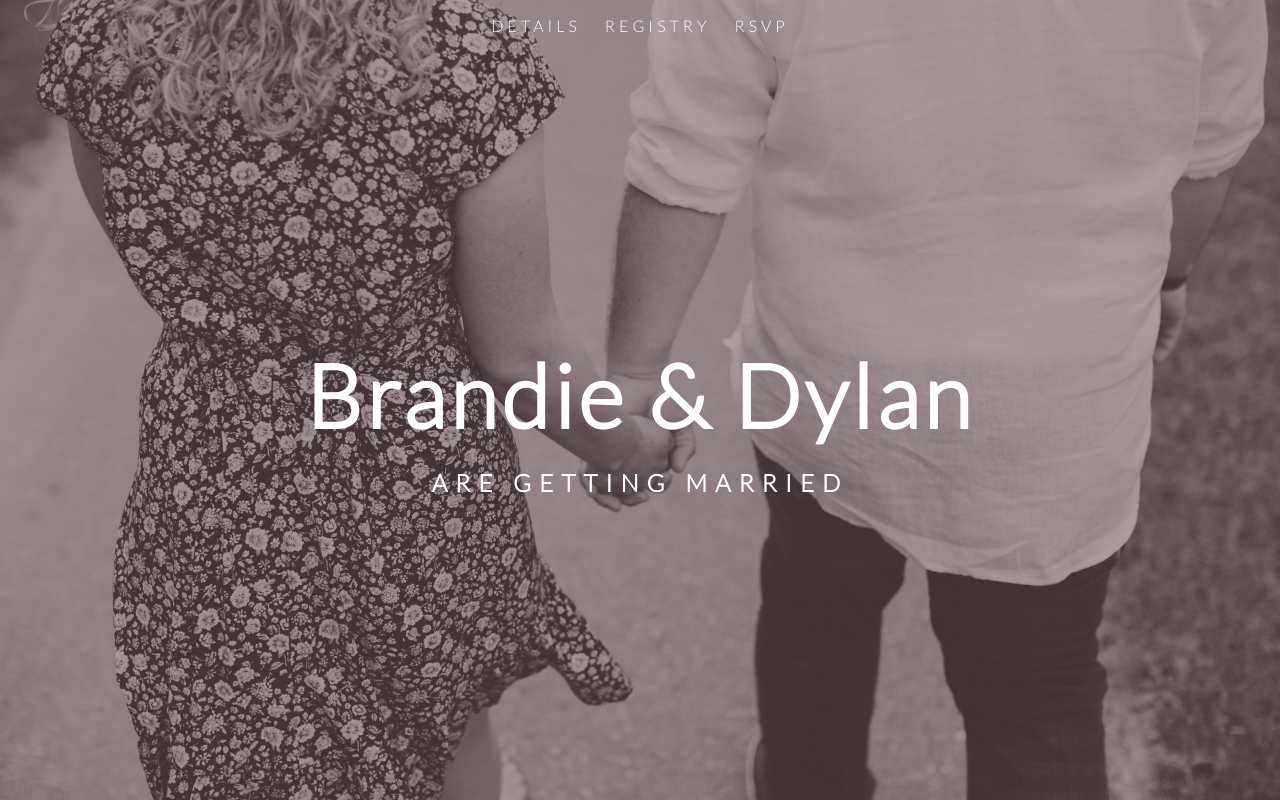
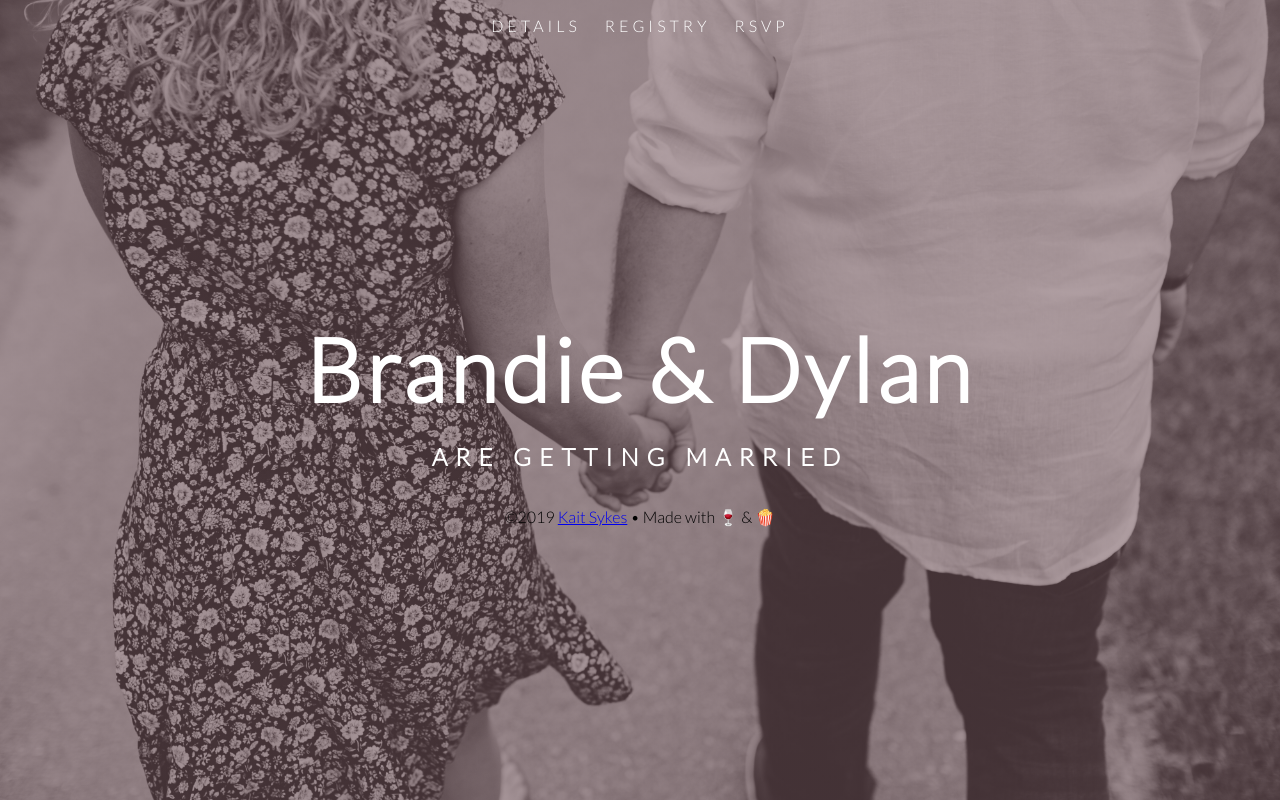
Before and after one commit to ksykes/bd-wedding, a React (Create React App) app: page / in a window 1280 px wide. Built offline with nearby package versions, Linux system fonts and the light colour scheme.

Commit message:
added footer

```diff
--- a/src/App.js
+++ b/src/App.js
@@ -34,6 +34,9 @@ class App extends Component {
               <Route path="/details" component={Details} />
               <Route path="/registry" component={Registry} />
               <Route path='/rsvp' component={RSVP} />
+              <footer>
+                  <p>©<script type="text/javascript">document.write(new Date().getFullYear());</script>2019 <a href="https://kaitsykes.com">Kait Sykes</a> • Made with 🍷 &amp; 🍿</p>
+              </footer>
             </div>
         </Router>
     }
```
